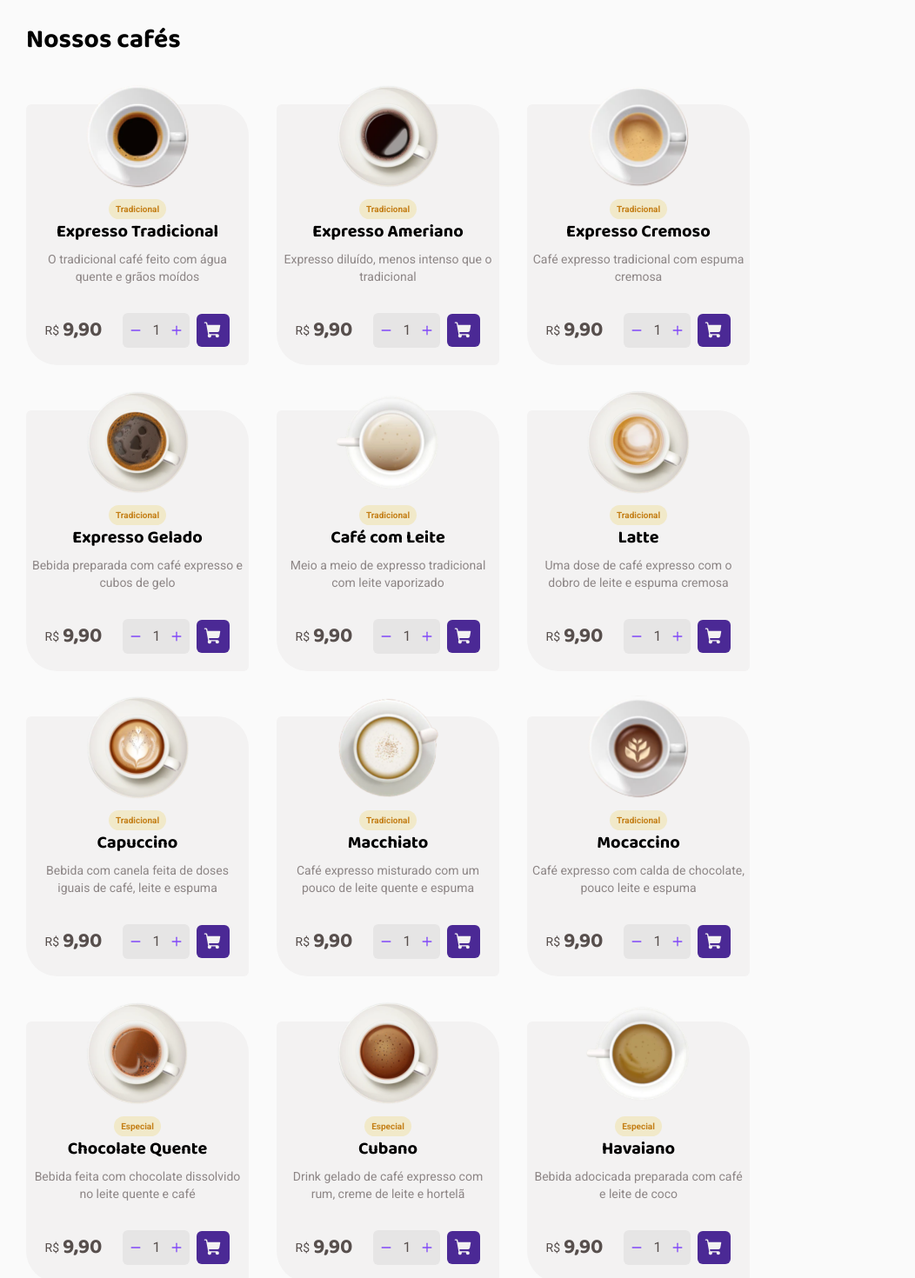
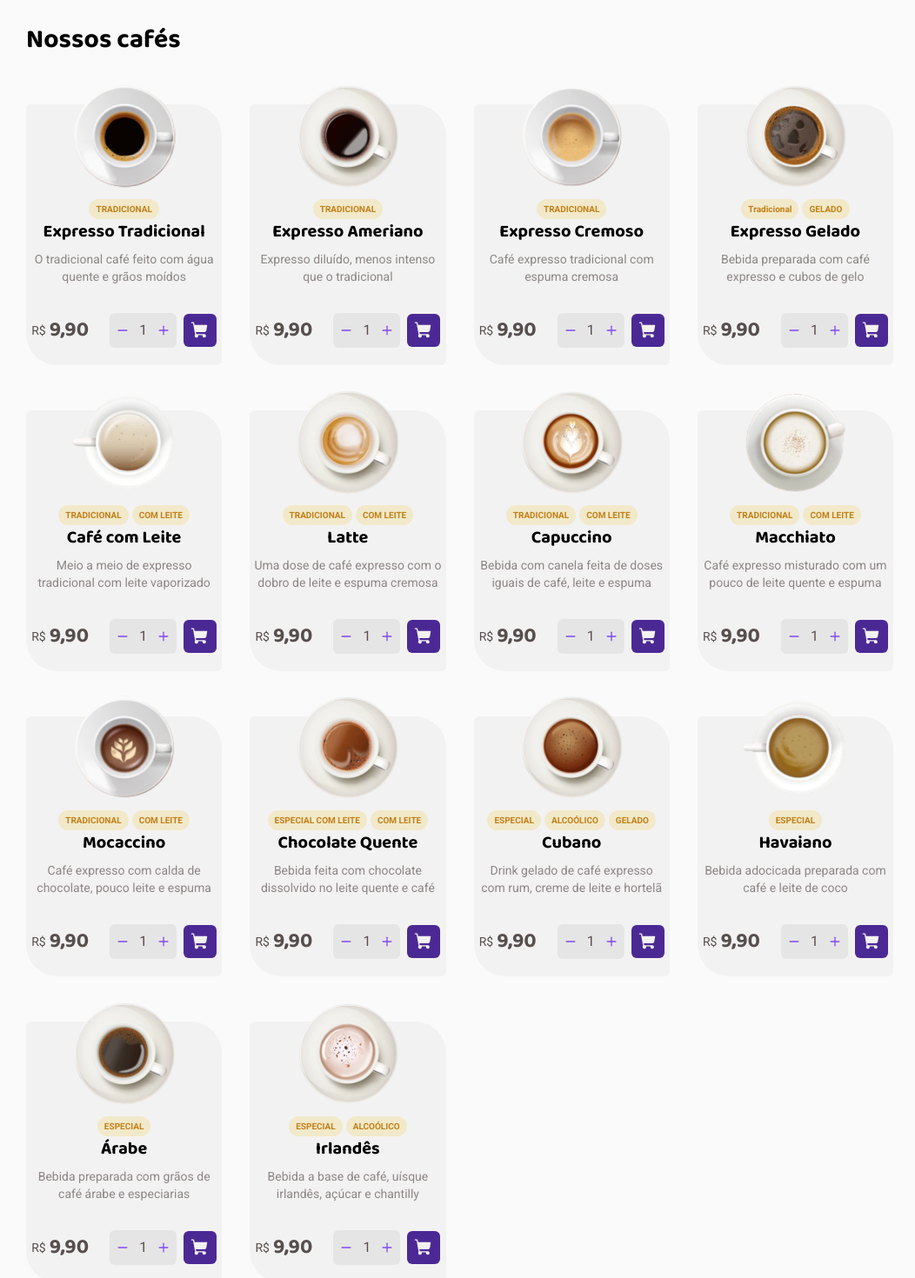
Before and after one commit to Natsume2B/coffee-delivery, a React (Vite) app: page / in a window 1280 px wide. Shown: the part 780-2250 px from the top of the page at 87% size, without its empty margins (98-1150 px from the left). Built offline with nearby package versions, Linux system fonts and the light colour scheme.

Commit message:
Update CoffeeCard and Home

```diff
--- a/src/components/CoffeeCard.tsx
+++ b/src/components/CoffeeCard.tsx
@@ -5,17 +5,21 @@ import { Minus } from 'phosphor-react'
 interface CoffeeProductProps {
   src: string,
   coffeeType: string,
+  coffeeType2?: string,
+  coffeeType3?: string,
   name: string,
   about: string,
   price: string,
 }
 
 
-export function CoffeeCard({ src, coffeeType, name, about, price }: CoffeeProductProps) {
+export function CoffeeCard1Type({ src, coffeeType, name, about, price }: CoffeeProductProps) {
   return (
-    <div className="flex flex-col items-center text-center max-w-[256px] rounded-tr-[2.250rem] rounded-bl-[2.250rem] rounded-tl-md rounded-br-md bg-base-card mb-5">
+    <div className="flex flex-col items-center text-center w-[22%] rounded-tr-[2.250rem] rounded-bl-[2.250rem] rounded-tl-md rounded-br-md bg-base-card mb-5">
       <img className="mt-[-1.45rem] mb-3" src={src} alt="" />
-      <span className="text-[10px] font-bold p-1 px-2 rounded-full bg-product-yellow-light text-product-yellow-dark">{coffeeType}</span>
+      <div className="flex flex-row gap-1">
+        <span className="text-[10px] font-bold p-1 px-2 rounded-full bg-product-yellow-light text-product-yellow-dark">{coffeeType}</span>
+      </div>
       <h1 className="font-baloo2 text-xl mb-2">{name}</h1>
       <p className="text-sm text-base-label mb-8 px-1">{about}</p>
       <div className="flex items-center mb-5">
@@ -29,7 +33,54 @@ export function CoffeeCard({ src, coffeeType, name, about, price }: CoffeeProduc
         <button className="rounded-md text-base-card p-2 bg-product-purple-dark hover:bg-product-purple"><ShoppingCart weight="fill" size={22} /></button>
       </div>
     </div>
-
-
   )
 }
+
+export function CoffeeCard2Type({ src, coffeeType, coffeeType2, name, about, price }: CoffeeProductProps) {
+  return (
+    <div className="flex flex-col items-center text-center w-[22%] rounded-tr-[2.250rem] rounded-bl-[2.250rem] rounded-tl-md rounded-br-md bg-base-card mb-5">
+      <img className="mt-[-1.45rem] mb-3" src={src} alt="" />
+      <div className="flex flex-row gap-1">
+        <span className="text-[10px] font-bold p-1 px-2 rounded-full bg-product-yellow-light text-product-yellow-dark">{coffeeType}</span>
+        <span className="text-[10px] font-bold p-1 px-2 rounded-full bg-product-yellow-light text-product-yellow-dark">{coffeeType2}</span>
+      </div>
+      <h1 className="font-baloo2 text-xl mb-2">{name}</h1>
+      <p className="text-sm text-base-label mb-8 px-1">{about}</p>
+      <div className="flex items-center mb-5">
+        <span className="text-sm mr-1">R$</span>
+        <span className="font-baloo2 text-2xl mr-6"> {price}</span>
+        <div className="flex gap-3 mr-2 p-2  rounded-md bg-base-button">
+          <button className="text-product-purple hover:text-product-purple-dark"><Minus weight="bold" size={14} /></button>
+          <span>1</span>
+          <button className="text-product-purple hover:text-product-purple-dark"><Plus weight="bold" size={14} /></button>
+        </div>
+        <button className="rounded-md text-base-card p-2 bg-product-purple-dark hover:bg-product-purple"><ShoppingCart weight="fill" size={22} /></button>
+      </div>
+    </div>
+  )
+}
+
+export function CoffeeCard3Type({ src, coffeeType, coffeeType2, coffeeType3, name, about, price }: CoffeeProductProps) {
+  return (
+    <div className="flex flex-col items-center text-center w-[22%] rounded-tr-[2.250rem] rounded-bl-[2.250rem] rounded-tl-md rounded-br-md bg-base-card mb-5">
+      <img className="mt-[-1.45rem] mb-3" src={src} alt="" />
+      <div className="flex flex-row gap-1">
+        <span className="text-[10px] font-bold p-1 px-2 rounded-full bg-product-yellow-light text-product-yellow-dark">{coffeeType}</span>
+        <span className="text-[10px] font-bold p-1 px-2 rounded-full bg-product-yellow-light text-product-yellow-dark">{coffeeType2}</span>
+        <span className="text-[10px] font-bold p-1 px-2 rounded-full bg-product-yellow-light text-product-yellow-dark">{coffeeType3}</span>
+      </div>
+      <h1 className="font-baloo2 text-xl mb-2">{name}</h1>
+      <p className="text-sm text-base-label mb-8 px-1">{about}</p>
+      <div className="flex items-center mb-5">
+        <span className="text-sm mr-1">R$</span>
+        <span className="font-baloo2 text-2xl mr-6"> {price}</span>
+        <div className="flex gap-3 mr-2 p-2  rounded-md bg-base-button">
+          <button className="text-product-purple hover:text-product-purple-dark"><Minus weight="bold" size={14} /></button>
+          <span>1</span>
+          <button className="text-product-purple hover:text-product-purple-dark"><Plus weight="bold" size={14} /></button>
+        </div>
+        <button className="rounded-md text-base-card p-2 bg-product-purple-dark hover:bg-product-purple"><ShoppingCart weight="fill" size={22} /></button>
+      </div>
+    </div>
+  )
+}
--- a/src/components/Products.tsx
+++ b/src/components/Products.tsx
@@ -14,105 +14,117 @@ import havaiano from '../assets/coffees/havaiano.svg'
 import arabe from '../assets/coffees/arabe.svg'
 import irlandes from '../assets/coffees/irlandes.svg'
 
-import { CoffeeCard } from './CoffeeCard'
+import { CoffeeCard1Type } from './CoffeeCard'
+import { CoffeeCard2Type } from './CoffeeCard'
+import { CoffeeCard3Type } from './CoffeeCard'
 
 export function Products() {
   return (
     <div className='flex flex-wrap gap-8 '>
-      <CoffeeCard
+      <CoffeeCard1Type
         src={expressoTradicional}
-        coffeeType='Tradicional'
+        coffeeType='TRADICIONAL'
         name='Expresso Tradicional'
         about='O tradicional café feito com água quente e grãos moídos'
         price='9,90'
       />
-      <CoffeeCard
+      <CoffeeCard1Type
         src={expressoAmericano}
-        coffeeType='Tradicional'
+        coffeeType='TRADICIONAL'
         name='Expresso Ameriano'
         about='Expresso diluído, menos intenso que o tradicional'
         price='9,90'
       />
-      <CoffeeCard
+      <CoffeeCard1Type
         src={expressoCremoso}
-        coffeeType='Tradicional'
+        coffeeType='TRADICIONAL'
         name='Expresso Cremoso'
         about='Café expresso tradicional com espuma cremosa'
         price='9,90'
       />
-      <CoffeeCard
+      <CoffeeCard2Type
         src={expressoGelado}
         coffeeType='Tradicional'
+        coffeeType2='GELADO'
         name='Expresso Gelado'
         about='Bebida preparada com café expresso e cubos de gelo'
         price='9,90'
       />
-      <CoffeeCard
+      <CoffeeCard2Type
         src={cafeComLeite}
-        coffeeType='Tradicional'
+        coffeeType='TRADICIONAL'
+        coffeeType2='COM LEITE'
         name='Café com Leite'
         about='Meio a meio de expresso tradicional com leite vaporizado'
         price='9,90'
       />
-      <CoffeeCard
+      <CoffeeCard2Type
         src={latte}
-        coffeeType='Tradicional'
+        coffeeType='TRADICIONAL'
+        coffeeType2='COM LEITE'
         name='Latte'
         about='Uma dose de café expresso com o dobro de leite e espuma cremosa'
         price='9,90'
       />
-      <CoffeeCard
+      <CoffeeCard2Type
         src={capuccino}
-        coffeeType='Tradicional'
+        coffeeType='TRADICIONAL'
+        coffeeType2='COM LEITE'
         name='Capuccino'
         about='Bebida com canela feita de doses iguais de café, leite e espuma'
         price='9,90'
       />
-      <CoffeeCard
+      <CoffeeCard2Type
         src={macchiato}
-        coffeeType='Tradicional'
+        coffeeType='TRADICIONAL'
+        coffeeType2='COM LEITE'
         name='Macchiato'
         about='Café expresso misturado com um pouco de leite quente e espuma'
         price='9,90'
       />
-      <CoffeeCard
+      <CoffeeCard2Type
         src={mocaccino}
-        coffeeType='Tradicional'
+        coffeeType='TRADICIONAL'
+        coffeeType2='COM LEITE'
         name='Mocaccino'
         about='Café expresso com calda de chocolate, pouco leite e espuma'
         price='9,90'
       />
-      <CoffeeCard
+      <CoffeeCard2Type
         src={chocolateQuente}
-        coffeeType='Especial'
+        coffeeType='ESPECIAL COM LEITE'
+        coffeeType2='COM LEITE'
         name='Chocolate Quente'
         about='Bebida feita com chocolate dissolvido no leite quente e café'
         price='9,90'
       />
-      <CoffeeCard
+      <CoffeeCard3Type
         src={cubano}
-        coffeeType='Especial'
+        coffeeType='ESPECIAL'
+        coffeeType2='ALCOÓLICO'
+        coffeeType3='GELADO'
         name='Cubano'
         about='Drink gelado de café expresso com rum, creme de leite e hortelã'
         price='9,90'
       />
-      <CoffeeCard
+      <CoffeeCard1Type
         src={havaiano}
-        coffeeType='Especial'
+        coffeeType='ESPECIAL'
         name='Havaiano'
         about='Bebida adocicada preparada com café e leite de coco'
         price='9,90'
       />
-      <CoffeeCard
+      <CoffeeCard1Type
         src={arabe}
-        coffeeType='Especial'
+        coffeeType='ESPECIAL'
         name='Árabe'
         about='Bebida preparada com grãos de café árabe e especiarias'
         price='9,90'
       />
-      <CoffeeCard
+      <CoffeeCard2Type
         src={irlandes}
-        coffeeType='Especial'
+        coffeeType='ESPECIAL'
+        coffeeType2='ALCOÓLICO'
         name='Irlandês'
         about='Bebida a base de café, uísque irlandês, açúcar e chantilly'
         price='9,90'
```
